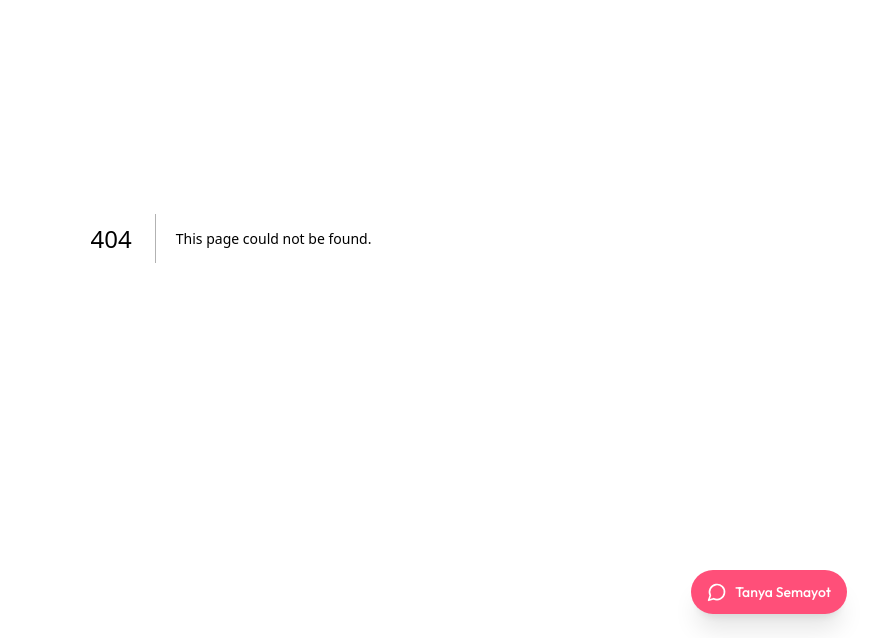
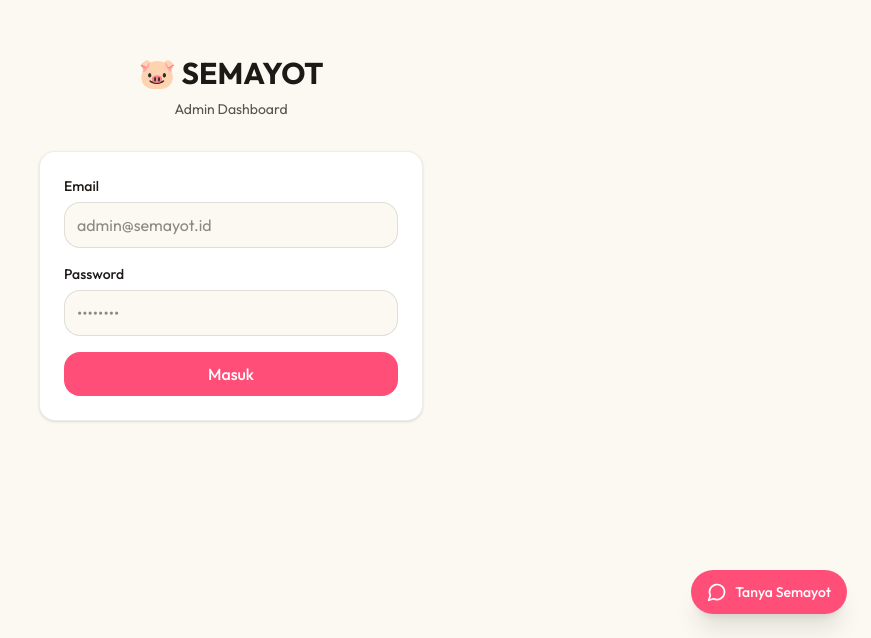
Before and after one commit to drferdii/project-semayot, a Next.js app: page /admin/login in a window 1280 px wide. Before the commit this address had no page. Shown: the part 162-800 px from the top of the page, without its empty margins (409-1280 px from the left). Built offline with nearby package versions, Linux system fonts and the light colour scheme.

Commit message:
feat(admin): login page with Supabase auth

```diff
--- /dev/null
+++ b/app/admin/layout.tsx
@@ -0,0 +1,11 @@
+import type { Metadata } from 'next';
+import '../globals.css';
+
+export const metadata: Metadata = {
+  title: 'Admin Semayot',
+  robots: { index: false, follow: false },
+};
+
+export default function AdminLayout({ children }: { children: React.ReactNode }) {
+  return <div className="min-h-screen bg-[#FCF9F2]">{children}</div>;
+}
--- /dev/null
+++ b/app/admin/login/page.tsx
@@ -0,0 +1,88 @@
+'use client';
+
+import { useState, useTransition } from 'react';
+import { useRouter, useSearchParams } from 'next/navigation';
+import { createClient } from '@/lib/admin/supabase/client';
+
+export default function LoginPage() {
+  const router = useRouter();
+  const searchParams = useSearchParams();
+  const redirect = searchParams.get('redirect') || '/admin/overview';
+
+  const [email, setEmail] = useState('');
+  const [password, setPassword] = useState('');
+  const [error, setError] = useState<string | null>(null);
+  const [isPending, startTransition] = useTransition();
+
+  const handleSubmit = (e: React.FormEvent) => {
+    e.preventDefault();
+    setError(null);
+    startTransition(async () => {
+      const supabase = createClient();
+      const { error } = await supabase.auth.signInWithPassword({ email, password });
+      if (error) {
+        setError('Email atau password salah.');
+        return;
+      }
+      router.push(redirect);
+      router.refresh();
+    });
+  };
+
+  return (
+    <div className="min-h-screen flex items-center justify-center p-4">
+      <div className="w-full max-w-sm">
+        <div className="text-center mb-8">
+          <div className="text-3xl font-bold text-[#1C1917] mb-2">🐷 SEMAYOT</div>
+          <div className="text-sm text-[#57534E]">Admin Dashboard</div>
+        </div>
+
+        <form onSubmit={handleSubmit} className="bg-white rounded-2xl p-6 shadow-sm border border-[rgba(28,25,23,0.08)] space-y-4">
+          {error && (
+            <div className="text-sm text-[#DC2626] bg-[rgba(220,38,38,0.05)] rounded-lg p-3">
+              {error}
+            </div>
+          )}
+
+          <div>
+            <label htmlFor="email" className="block text-sm font-medium text-[#1C1917] mb-1.5">
+              Email
+            </label>
+            <input
+              id="email"
+              type="email"
+              required
+              value={email}
+              onChange={(e) => setEmail(e.target.value)}
+              className="w-full px-3 py-2.5 rounded-lg border border-[rgba(28,25,23,0.12)] bg-[#FCF9F2] focus:outline-none focus:ring-2 focus:ring-[#FF4F79]"
+              placeholder="admin@semayot.id"
+            />
+          </div>
+
+          <div>
+            <label htmlFor="password" className="block text-sm font-medium text-[#1C1917] mb-1.5">
+              Password
+            </label>
+            <input
+              id="password"
+              type="password"
+              required
+              value={password}
+              onChange={(e) => setPassword(e.target.value)}
+              className="w-full px-3 py-2.5 rounded-lg border border-[rgba(28,25,23,0.12)] bg-[#FCF9F2] focus:outline-none focus:ring-2 focus:ring-[#FF4F79]"
+              placeholder="••••••••"
+            />
+          </div>
+
+          <button
+            type="submit"
+            disabled={isPending}
+            className="w-full bg-[#FF4F79] text-white py-2.5 rounded-lg font-medium hover:bg-[#E03D63] disabled:opacity-50 transition-colors"
+          >
+            {isPending ? 'Masuk...' : 'Masuk'}
+          </button>
+        </form>
+      </div>
+    </div>
+  );
+}
```
